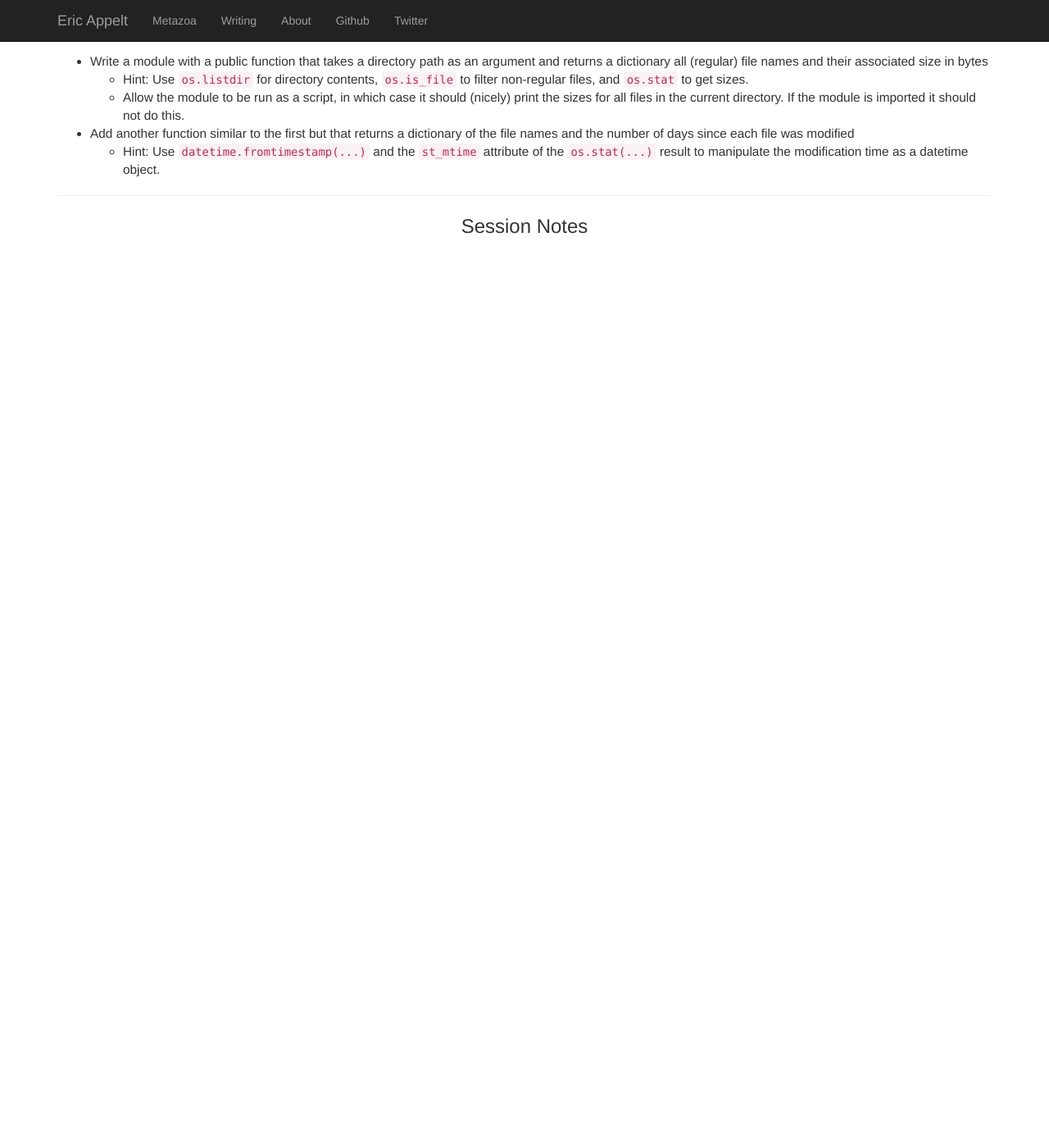
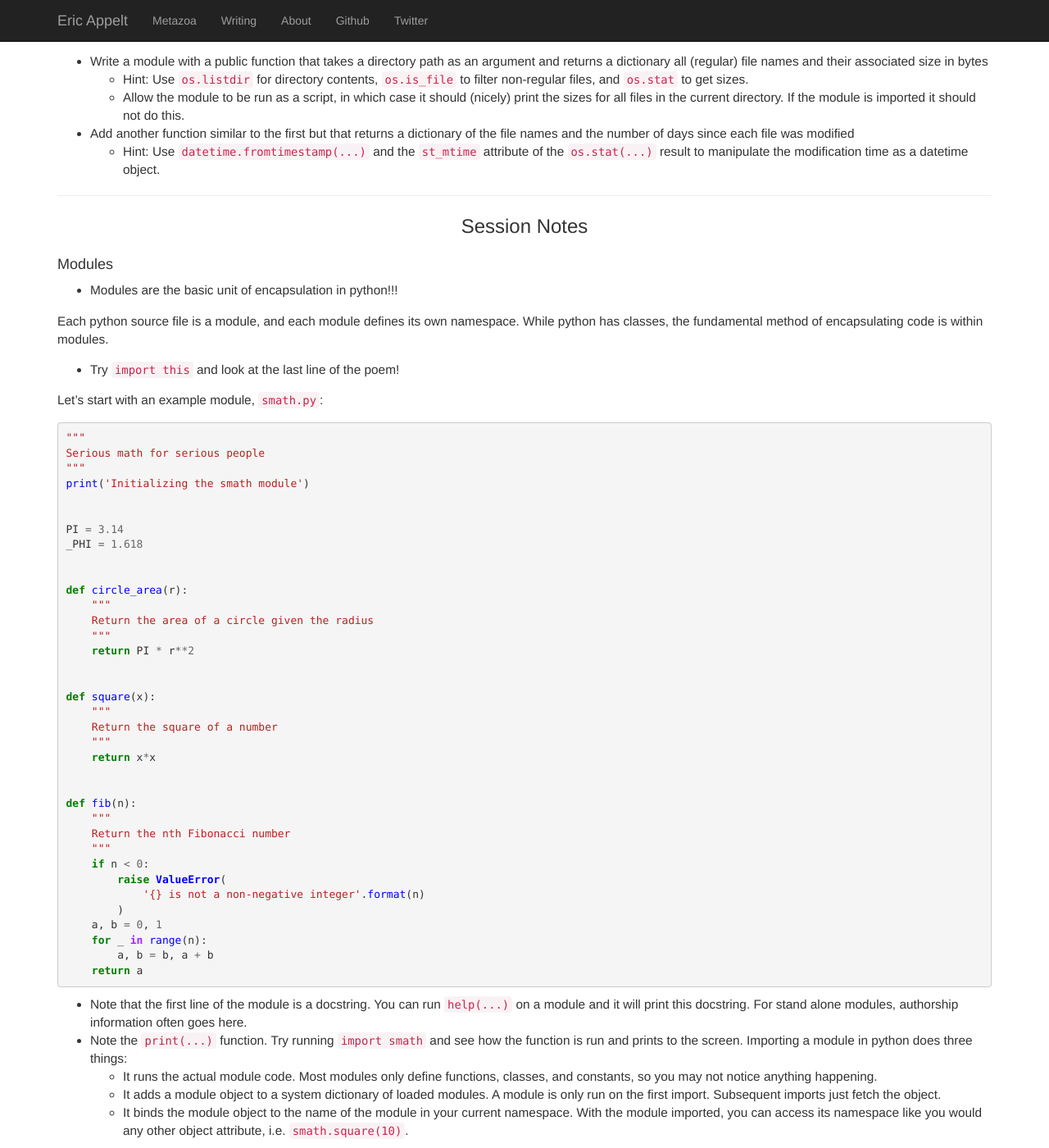
Before and after one commit to appeltel/website-ericappelt, a Jekyll site: the page built from pythonclass/session7.md, in a window 1280 px wide and 1400 px high, scrolled down 440 px. Shown: the whole window at 82% size. Built offline with Jekyll 4.4.1, drawn with Linux system fonts in a browser that asks for light colours; nearby versions of some CDN libraries; before the commit the page ends 900 px from its top, so only the background shows below that.

Commit message:
Add some session7 notes

```diff
--- a/pythonclass/session7.md
+++ b/pythonclass/session7.md
@@ -29,3 +29,69 @@ title: Session 7
 ---
 
 ### Session Notes
+
+#### Modules
+
+* Modules are the basic unit of encapsulation in python!!!
+
+Each python source file is a module, and each module defines its own namespace.
+While python has classes, the fundamental method of encapsulating code
+is within modules.
+
+* Try `import this` and look at the last line of the poem!
+
+Let's start with an example module, `smath.py`:
+
+{% highlight python %}
+"""
+Serious math for serious people
+"""
+print('Initializing the smath module')
+
+
+PI = 3.14
+_PHI = 1.618
+
+
+def circle_area(r):
+    """
+    Return the area of a circle given the radius
+    """
+    return PI * r**2
+
+
+def square(x):
+    """
+    Return the square of a number
+    """
+    return x*x
+
+
+def fib(n):
+    """
+    Return the nth Fibonacci number
+    """
+    if n < 0:
+        raise ValueError(
+            '{} is not a non-negative integer'.format(n)
+        )
+    a, b = 0, 1
+    for _ in range(n):
+        a, b = b, a + b
+    return a
+{% endhighlight %}
+
+* Note that the first line of the module is a docstring. You can run
+  `help(...)` on a module and it will print this docstring. For stand alone
+  modules, authorship information often goes here.
+* Note the `print(...)` function. Try running `import smath` and see how
+  the function is run and prints to the screen. Importing a module in python
+  does three things:
+  * It runs the actual module code. Most modules only define functions,
+    classes, and constants, so you may not notice anything happening.
+  * It adds a module object to a system dictionary of loaded modules. A
+    module is only run on the first import. Subsequent imports just fetch
+    the object.
+  * It binds the module object to the name of the module in your current
+    namespace. With the module imported, you can access its namespace like
+    you would any other object attribute, i.e. `smath.square(10)`.
```
